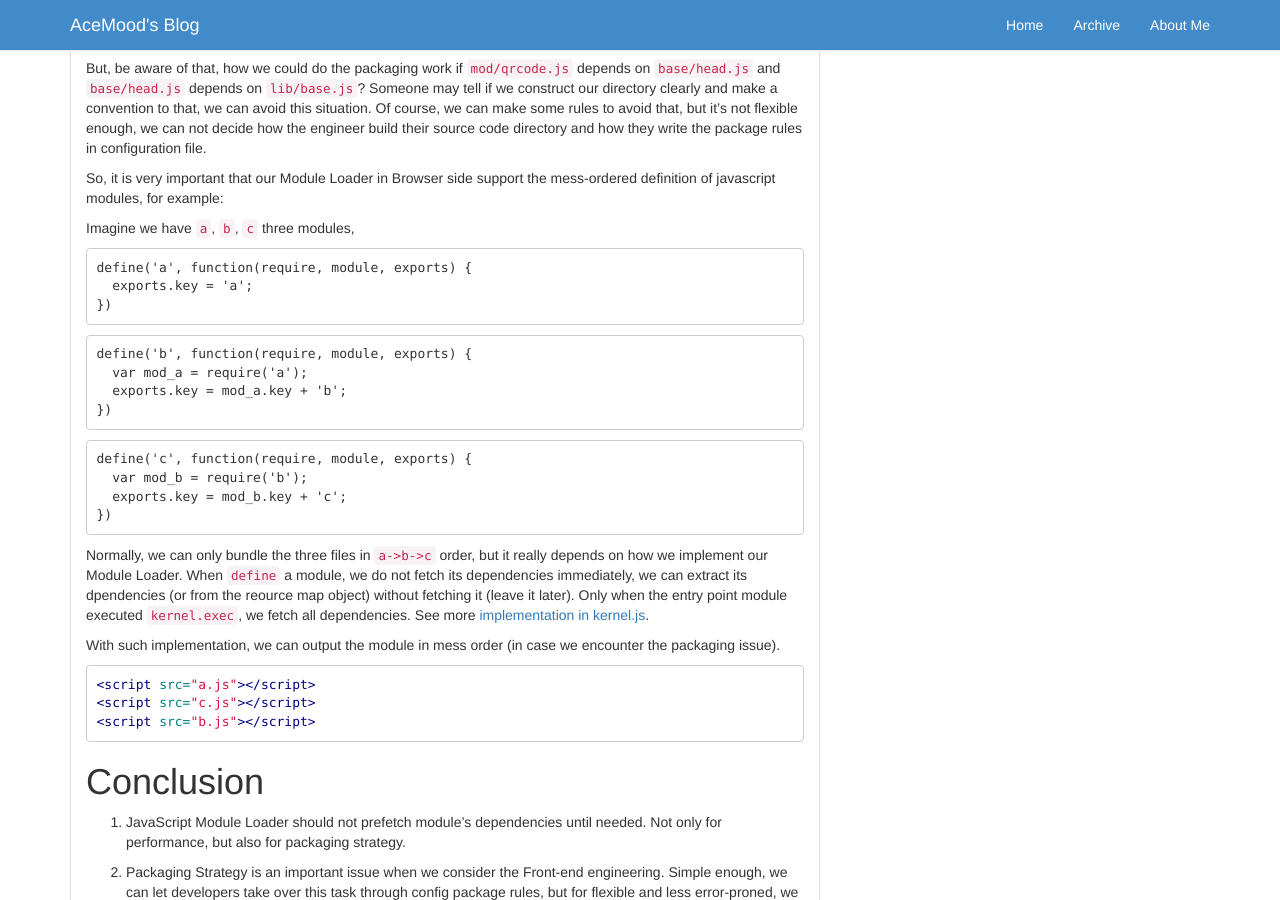
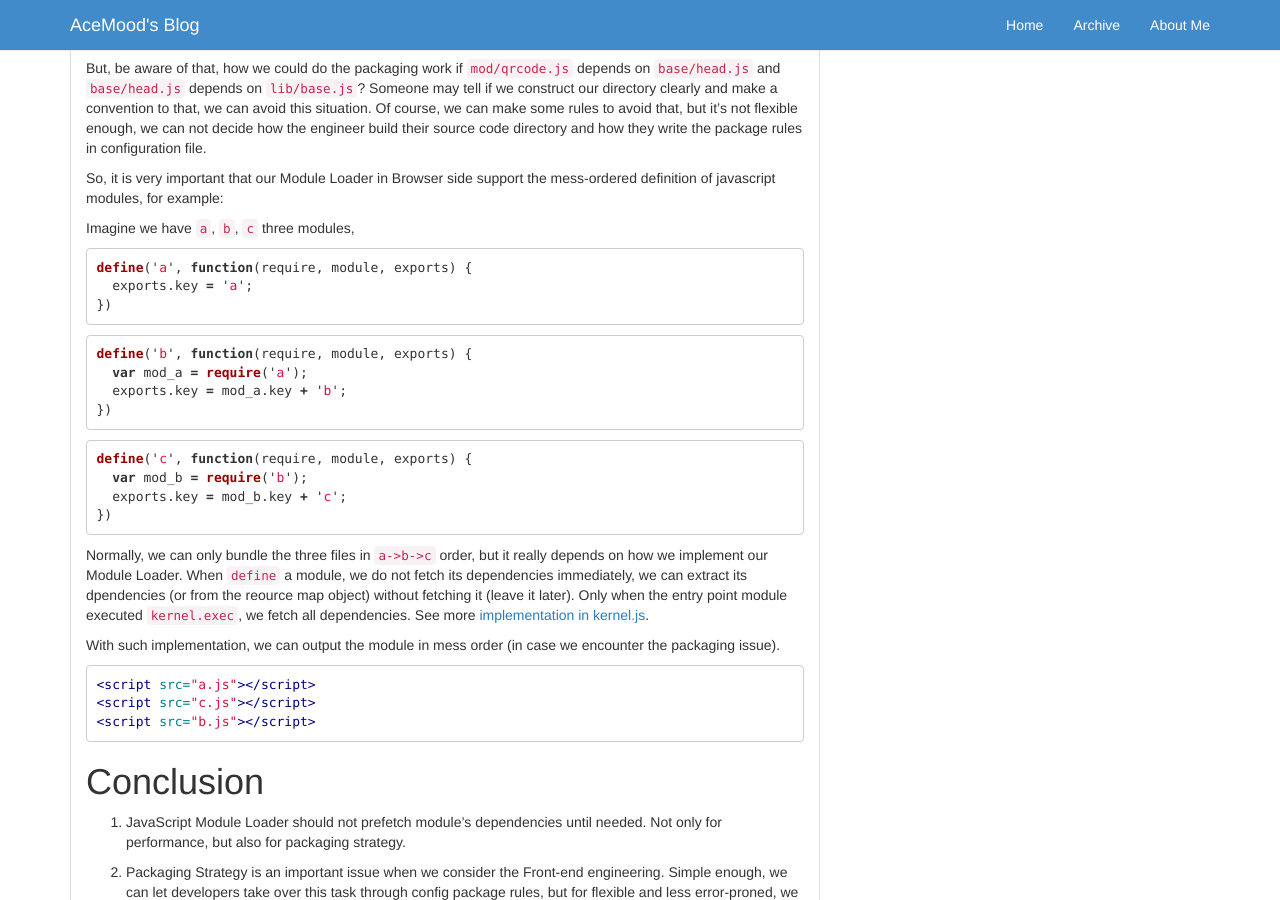
Before and after one commit to AceMood/AceMood.github.io, a Jekyll site: the page built from _posts/2016-05-28-issues-with-packaging.md, in a window 1280 px wide and 900 px high, scrolled down 1655 px. Built offline with Jekyll 4.4.1, drawn with Linux system fonts in a browser that asks for light colours.

Commit message:
add code snipnet

````diff
--- a/_posts/2016-05-28-issues-with-packaging.md
+++ b/_posts/2016-05-28-issues-with-packaging.md
@@ -55,20 +55,20 @@ So, it is very important that our Module Loader in Browser side support the mess
 
 Imagine we have `a`, `b`, `c` three modules,
 
-```
+``` javascript
 define('a', function(require, module, exports) {
   exports.key = 'a';
 })
 ```
 
-```
+``` javascript
 define('b', function(require, module, exports) {
   var mod_a = require('a');
   exports.key = mod_a.key + 'b';
 })
 ```
 
-```
+``` javascript
 define('c', function(require, module, exports) {
   var mod_b = require('b');
   exports.key = mod_b.key + 'c';
````
